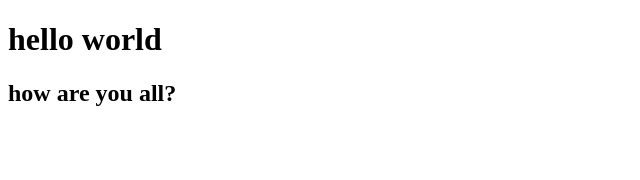
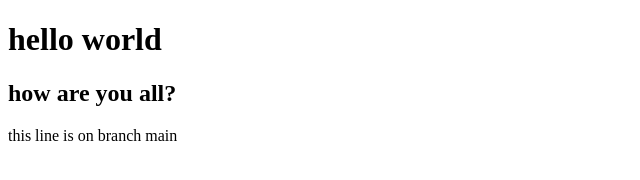
Before and after one commit to MohamedAlyMatar/sprints_git, a plain HTML site: page index.html in a window 1280 px wide. Shown: the whole page, without its empty margins (0-640 px from the left). Drawn offline with Linux system fonts and the light colour scheme.

Commit message:
added new line in index.html on branch main

```diff
--- a/index.html
+++ b/index.html
@@ -9,5 +9,6 @@
 <body>
     <h1>hello world</h1>
     <h2>how are you all?</h2>
+    <p>this line is on branch main</p>
 </body>
 </html>
```
